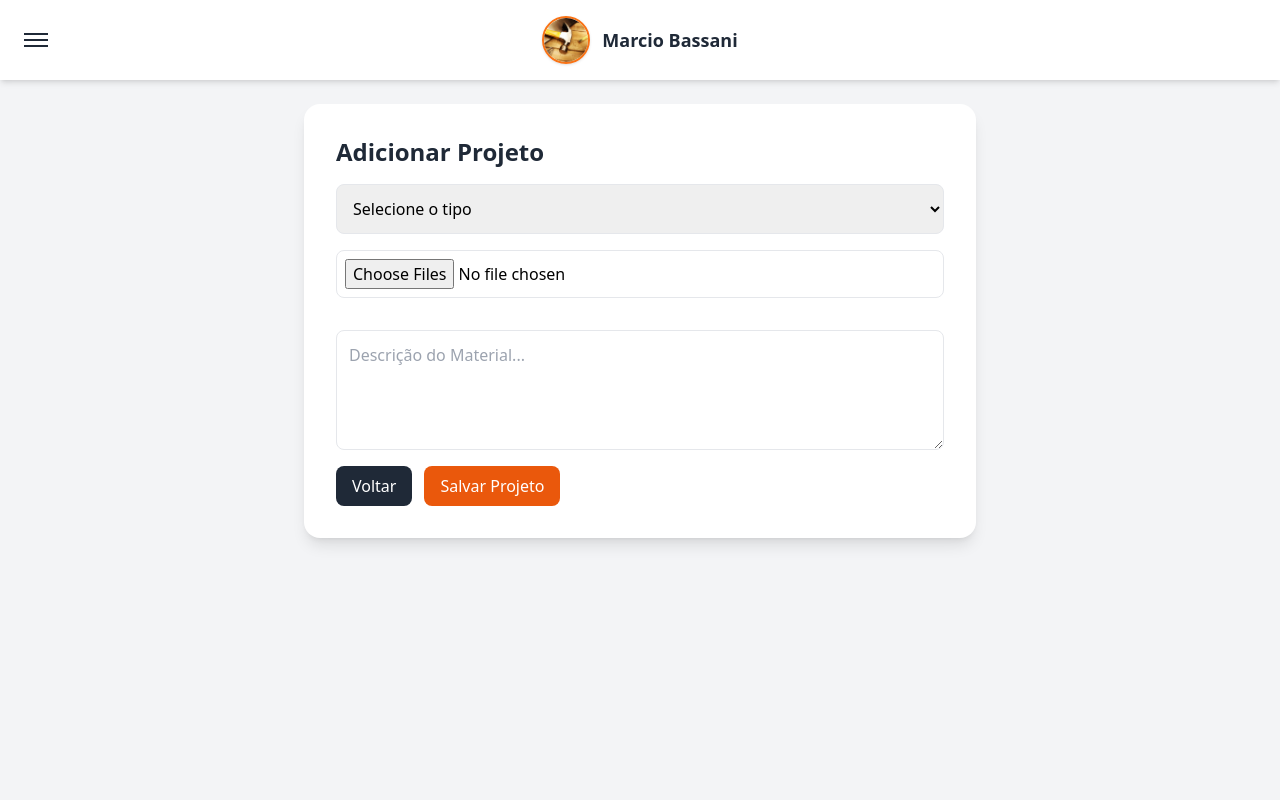
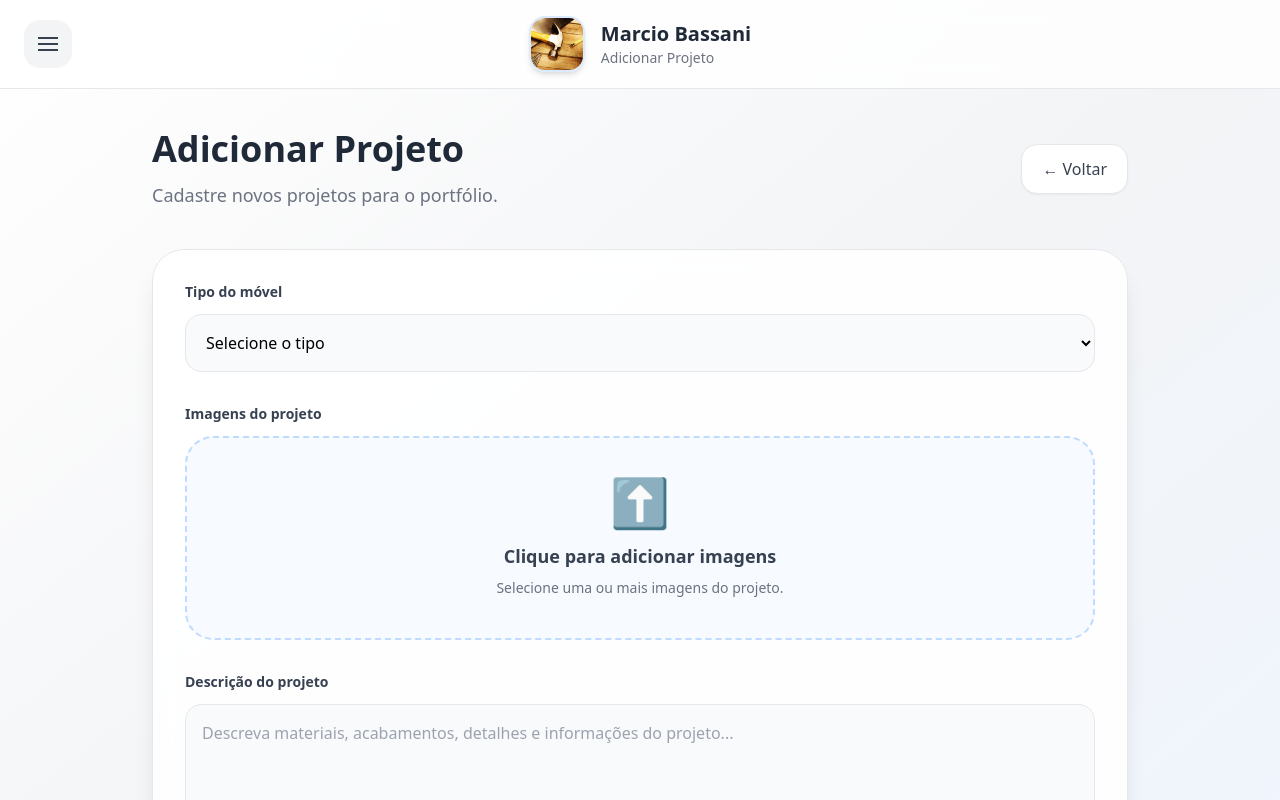
Before and after one commit to Rh4yanna/marcenaria, a React (Vite) app: page /adicionarProj in a window 1280 px wide. Shown: the top 800 px of the page. Built offline with nearby package versions, Linux system fonts and the light colour scheme; sample sign-in values are in the browser's storage.

Commit message:
atualização design addproj

```diff
--- a/src/pages/adicionarProj.jsx
+++ b/src/pages/adicionarProj.jsx
@@ -5,6 +5,7 @@ import logo from "../assets/logo.jpg";
 
 function AdicionarProj() {
   const navigate = useNavigate();
+
   const [menuOpen, setMenuOpen] = useState(false);
 
   const [tipo, setTipo] = useState("");
@@ -12,12 +13,52 @@ function AdicionarProj() {
   const [imagens, setImagens] = useState([]);
   const [loading, setLoading] = useState(false);
 
-  const MenuItem = ({ label, path }) => (
+  const tipos = [
+    "Rack para TV",
+    "Painel para TV",
+    "Estante",
+    "Mesa de centro",
+    "Aparador",
+    "Guarda-roupa planejado",
+    "Cama",
+    "Escrivaninha",
+    "Cozinha planejada",
+    "Closet planejado",
+    "Home office planejado",
+    "Mesa de jantar",
+    "Painel ripado",
+    "Lavanderia planejada",
+    "Banheiro planejado",
+    "Outro",
+  ];
+
+  const irPara = (path) => {
+    setMenuOpen(false);
+    navigate(path);
+  };
+
+  const MenuItem = ({ label, desc, path }) => (
     <button
-      onClick={() => navigate(path)}
-      className="w-full text-left px-4 py-3 hover:bg-gray-100 rounded-lg transition"
+      onClick={() => irPara(path)}
+      className="
+        w-full
+        text-left
+        p-4
+        rounded-2xl
+        hover:bg-blue-50
+        transition
+        border
+        border-transparent
+        hover:border-blue-100
+      "
     >
+      <h3 className="font-semibold text-gray-800">
         {label}
+      </h3>
+
+      <p className="text-sm text-gray-500 mt-1">
+        {desc}
+      </p>
     </button>
   );
 
@@ -26,9 +67,10 @@ function AdicionarProj() {
     setImagens(Array.from(e.target.files));
   };
 
-  // UPLOAD PARA CLOUDINARY
+  // UPLOAD CLOUDINARY
   const uploadImagem = async (file) => {
     const data = new FormData();
+
     data.append("file", file);
     data.append("upload_preset", "meu_upload");
 
@@ -43,8 +85,8 @@ function AdicionarProj() {
     const result = await res.json();
 
     if (!result.secure_url) {
-      console.log(" ERRO CLOUDINARY:", result);
-      throw new Error("Erro no upload da imagem");
+      console.log("Erro Cloudinary:", result);
+      throw new Error("Erro no upload");
     }
 
     return result.secure_url;
@@ -57,14 +99,13 @@ function AdicionarProj() {
     if (loading) return;
 
     if (!tipo || imagens.length === 0) {
-      alert("Preencha o tipo e selecione ao menos uma imagem!");
+      alert("Selecione o tipo e ao menos uma imagem.");
       return;
     }
 
     setLoading(true);
 
     try {
-      // Upload das imagens
       const urls = [];
 
       for (let img of imagens) {
@@ -72,9 +113,6 @@ function AdicionarProj() {
         urls.push(url);
       }
 
-      console.log(" URLs:", urls);
-
-      //  ENVIO PARA BACKEND (CORRIGIDO)
       const res = await fetch(`${API_URL}/projetos`, {
         method: "POST",
         headers: {
@@ -95,6 +133,7 @@ function AdicionarProj() {
       } else {
         alert(data.message || "Erro ao salvar");
       }
+
     } catch (err) {
       console.log(err);
       alert("Erro ao enviar projeto");
@@ -104,121 +143,372 @@ function AdicionarProj() {
   };
 
   return (
-    <div className="min-h-screen bg-gray-100 flex flex-col">
+    <div className="min-h-screen bg-gradient-to-br from-white via-gray-100 to-blue-50">
+
       {/* HEADER */}
-      <header className="bg-white shadow-md px-6 py-4 flex items-center justify-between">
+      <header className="sticky top-0 z-30 bg-white/80 backdrop-blur-md border-b border-gray-200">
+        <div className="max-w-7xl mx-auto px-6 py-4 flex items-center justify-between">
+
+          {/* MENU */}
           <button
             onClick={() => setMenuOpen(!menuOpen)}
-          className="flex flex-col gap-1"
+            className="
+              w-12 h-12
+              rounded-2xl
+              bg-gray-100
+              hover:bg-blue-50
+              flex flex-col items-center justify-center gap-1
+              transition
+            "
           >
-          <span className="w-6 h-0.5 bg-gray-800"></span>
-          <span className="w-6 h-0.5 bg-gray-800"></span>
-          <span className="w-6 h-0.5 bg-gray-800"></span>
+            <span className="w-5 h-0.5 bg-gray-700"></span>
+            <span className="w-5 h-0.5 bg-gray-700"></span>
+            <span className="w-5 h-0.5 bg-gray-700"></span>
           </button>
 
-        <div className="flex items-center gap-3">
+          {/* LOGO */}
+          <div className="flex items-center gap-4">
             <img
               src={logo}
               alt="logo"
-            className="w-12 h-12 rounded-full object-cover border-2 border-orange-500 shadow"
+              className="
+                w-14 h-14
+                rounded-2xl
+                object-cover
+                border-2 border-blue-100
+                shadow-md
+              "
             />
-          <span className="font-semibold text-gray-800 text-lg">
+
+            <div>
+              <h1 className="text-xl font-bold text-gray-800">
                 Marcio Bassani
-          </span>
+              </h1>
+
+              <p className="text-sm text-gray-500">
+                Adicionar Projeto
+              </p>
+            </div>
           </div>
 
-        <div className="w-6"></div>
+          <div className="w-12"></div>
+        </div>
       </header>
 
-      {/* MENU */}
+      {/* MENU LATERAL */}
       {menuOpen && (
         <>
+          {/* OVERLAY */}
           <div
-            className="fixed inset-0 bg-black/30 z-40"
+            className="fixed inset-0 bg-black/30 backdrop-blur-sm z-40"
             onClick={() => setMenuOpen(false)}
-          ></div>
+          />
 
-          <div className="fixed top-0 left-0 w-64 h-full bg-white shadow-xl p-4 z-50">
-            <MenuItem label="Criar Orçamentos" path="/criarOrc" />
-            <MenuItem label="Lista de Orçamentos" path="/listaOrc" />
-            <MenuItem label="Controle de Projetos" path="/controleProj" />
-            <MenuItem label="Adicionar Projeto" path="/adicionarProj" />
-            <MenuItem label="Gerenciar Perfil" path="/gerenciarPerfil" />
+          {/* SIDEBAR */}
+          <div
+            className="
+              fixed
+              top-0
+              left-0
+              w-80
+              h-full
+              bg-white
+              shadow-2xl
+              z-50
+              p-6
+              border-r
+              border-gray-200
+            "
+          >
+
+            {/* TOPO */}
+            <div className="flex items-center gap-4 mb-8">
+              <img
+                src={logo}
+                alt="logo"
+                className="w-14 h-14 rounded-2xl object-cover"
+              />
+
+              <div>
+                <h2 className="font-bold text-gray-800">
+                  Marcio Bassani
+                </h2>
+
+                <p className="text-sm text-gray-500">
+                  Gestão de móveis planejados
+                </p>
+              </div>
+            </div>
+
+            {/* LINKS */}
+            <div className="flex flex-col gap-2">
+
+              <MenuItem
+                label="Criar Orçamentos"
+                desc="Monte novos orçamentos rapidamente"
+                path="/criarOrc"
+              />
+
+              <MenuItem
+                label="Lista de Orçamentos"
+                desc="Visualize todos os orçamentos"
+                path="/listaOrc"
+              />
+
+              <MenuItem
+                label="Gerenciar Projetos"
+                desc="Controle seus projetos"
+                path="/gerenciarProj"
+              />
+
+              <MenuItem
+                label="Adicionar Projeto"
+                desc="Cadastre novos projetos"
+                path="/adicionarProj"
+              />
+
+              <MenuItem
+                label="Gerenciar Perfil"
+                desc="Atualize suas informações"
+                path="/gerenciarPerfil"
+              />
+            </div>
           </div>
         </>
       )}
 
+      {/* CONTEÚDO */}
+      <main className="max-w-5xl mx-auto px-6 pt-10 pb-12">
+
+        {/* TOPO */}
+        <div className="flex flex-col lg:flex-row lg:items-center lg:justify-between gap-6 mb-10">
+
+          <div>
+            <h1 className="text-4xl font-bold text-gray-800">
+              Adicionar Projeto
+            </h1>
+
+            <p className="text-gray-500 mt-3 text-lg">
+              Cadastre novos projetos para o portfólio.
+            </p>
+          </div>
+
+          <button
+            onClick={() => navigate("/gerenciarProj")}
+            className="
+              bg-white
+              border
+              border-gray-200
+              hover:bg-gray-100
+              transition
+              text-gray-700
+              px-5
+              py-3
+              rounded-2xl
+              shadow-sm
+              w-fit
+            "
+          >
+            ← Voltar
+          </button>
+        </div>
+
         {/* FORM */}
-      <main className="flex justify-center p-6">
         <form
           onSubmit={handleSubmit}
-          className="bg-white w-full max-w-2xl p-8 rounded-2xl shadow-lg flex flex-col gap-4"
+          className="
+            bg-white/90
+            backdrop-blur-md
+            border border-gray-200
+            rounded-[32px]
+            p-8
+            shadow-xl
+            flex flex-col gap-8
+          "
         >
-          <h2 className="text-2xl font-bold text-gray-800">
-            Adicionar Projeto
-          </h2>
+
+          {/* TIPO */}
+          <div>
+            <label className="block text-sm font-semibold text-gray-700 mb-3">
+              Tipo do móvel
+            </label>
 
             <select
               value={tipo}
               onChange={(e) => setTipo(e.target.value)}
-            className="p-3 border rounded-lg"
+              className="
+                w-full
+                bg-gray-50
+                border border-gray-200
+                rounded-2xl
+                px-4
+                py-4
+                outline-none
+                focus:ring-4
+                focus:ring-blue-100
+                focus:border-blue-300
+                transition
+              "
               required
             >
-            <option value="">Selecione o tipo</option>
-            <option>Rack para TV</option>
-            <option>Painel para TV</option>
-            <option>Estante</option>
-            <option>Mesa de centro</option>
-            <option>Aparador</option>
-            <option>Guarda-roupa planejado</option>
-            <option>Cama</option>
-            <option>Escrivaninha</option>
-            <option>Cozinha planejada</option>
-            <option>Closet planejado</option>
-            <option>Outro</option>
+              <option value="">
+                Selecione o tipo
+              </option>
+
+              {tipos.map((tipo, index) => (
+                <option key={index}>
+                  {tipo}
+                </option>
+              ))}
             </select>
+          </div>
+
+          {/* UPLOAD */}
+          <div>
+            <label className="block text-sm font-semibold text-gray-700 mb-3">
+              Imagens do projeto
+            </label>
+
+            <label
+              className="
+                flex
+                flex-col
+                items-center
+                justify-center
+                border-2
+                border-dashed
+                border-blue-200
+                rounded-[28px]
+                bg-blue-50/50
+                hover:bg-blue-50
+                transition
+                p-10
+                cursor-pointer
+              "
+            >
+              <div className="text-5xl text-blue-400">
+                ⬆
+              </div>
+
+              <h3 className="text-lg font-semibold text-gray-700 mt-4">
+                Clique para adicionar imagens
+              </h3>
+
+              <p className="text-sm text-gray-500 mt-2 text-center">
+                Selecione uma ou mais imagens do projeto.
+              </p>
 
               <input
                 type="file"
                 multiple
                 onChange={handleImagens}
-            className="p-2 border rounded-lg w-full"
+                className="hidden"
               />
+            </label>
+          </div>
 
-          <div className="flex gap-2 flex-wrap">
+          {/* PREVIEW */}
+          {imagens.length > 0 && (
+            <div>
+              <h3 className="text-sm font-semibold text-gray-700 mb-4">
+                Pré-visualização
+              </h3>
+
+              <div className="grid grid-cols-2 md:grid-cols-4 gap-4">
+
                 {imagens.map((img, index) => (
+                  <div
+                    key={index}
+                    className="
+                      rounded-2xl
+                      overflow-hidden
+                      border border-gray-200
+                      shadow-sm
+                    "
+                  >
                     <img
-                key={index}
                       src={URL.createObjectURL(img)}
                       alt="preview"
-                className="w-20 h-20 object-cover rounded-lg border"
+                      className="
+                        w-full
+                        h-36
+                        object-cover
+                      "
                     />
+                  </div>
                 ))}
+
               </div>
+            </div>
+          )}
+
+          {/* DESCRIÇÃO */}
+          <div>
+            <label className="block text-sm font-semibold text-gray-700 mb-3">
+              Descrição do projeto
+            </label>
 
             <textarea
               value={descricao}
-            placeholder="Descrição do Material..."
               onChange={(e) => setDescricao(e.target.value)}
-            className="p-3 border rounded-lg resize-y min-h-[120px]"
+              placeholder="Descreva materiais, acabamentos, detalhes e informações do projeto..."
+              className="
+                w-full
+                min-h-[180px]
+                resize-none
+                bg-gray-50
+                border border-gray-200
+                rounded-2xl
+                px-4
+                py-4
+                outline-none
+                focus:ring-4
+                focus:ring-blue-100
+                focus:border-blue-300
+                transition
+              "
             />
+          </div>
 
-          <div className="flex gap-3">
+          {/* BOTÕES */}
+          <div className="flex flex-col md:flex-row gap-4">
+
             <button
               type="button"
               onClick={() => navigate("/gerenciarProj")}
-              className="bg-gray-800 text-white px-4 py-2 rounded-lg"
+              className="
+                flex-1
+                bg-gray-100
+                hover:bg-gray-200
+                transition
+                text-gray-700
+                py-4
+                rounded-2xl
+                font-semibold
+              "
             >
-              Voltar
+              Cancelar
             </button>
 
             <button
               type="submit"
               disabled={loading}
-              className="bg-orange-600 text-white px-4 py-2 rounded-lg disabled:opacity-50"
+              className="
+                flex-1
+                bg-blue-500
+                hover:bg-blue-600
+                transition
+                text-white
+                py-4
+                rounded-2xl
+                font-semibold
+                shadow-lg
+                disabled:opacity-50
+              "
             >
               {loading ? "Salvando..." : "Salvar Projeto"}
             </button>
+
           </div>
         </form>
       </main>
--- a/src/pages/home.jsx
+++ b/src/pages/home.jsx
@@ -225,7 +225,7 @@ function Home() {
 
         {/* TÍTULO */}
         <div className="mb-10">
-          <h4 className="text-2xl font-bold text-gray-800">
+          <h4 className="text-3xl font-bold text-gray-800">
             Bem-vindo ao painel
           </h4>
 
```
Lines whose indentation alone changed are shown as unchanged.
